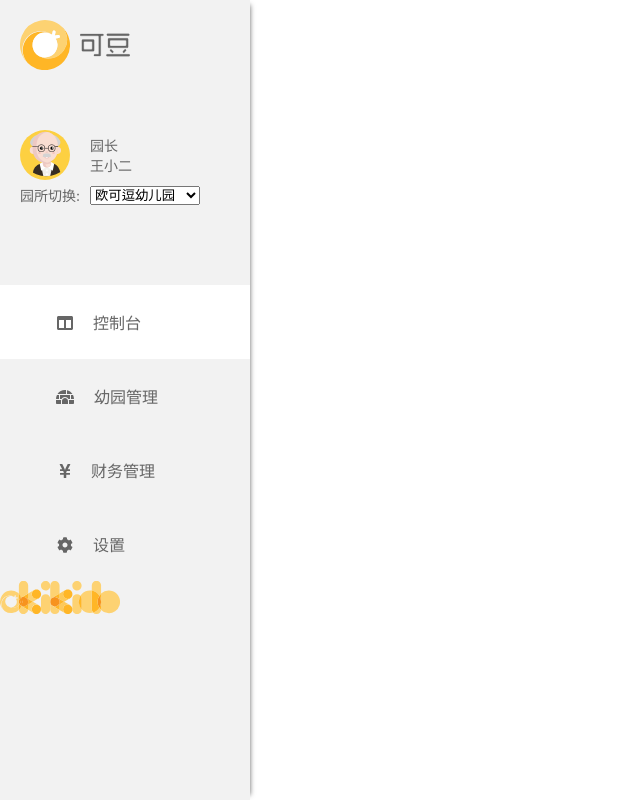
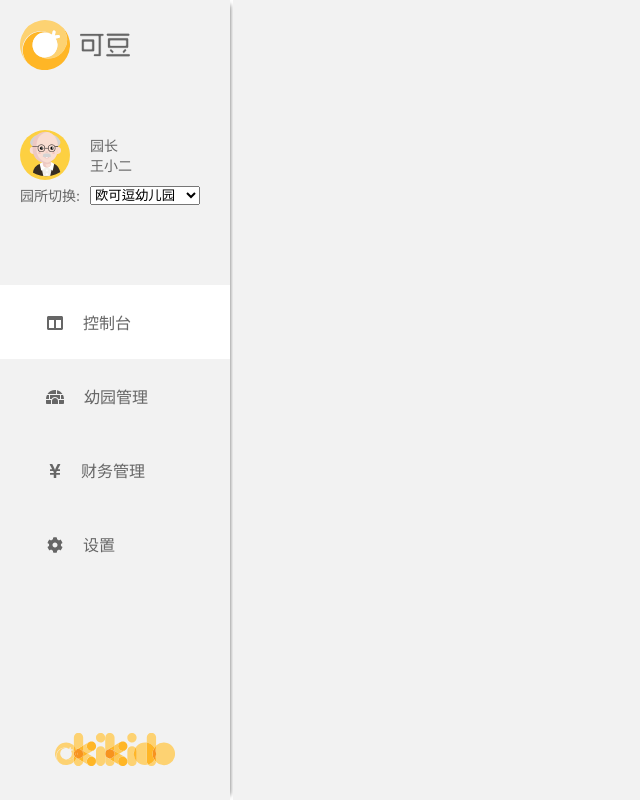
Before and after one commit to mouqinyao/okikiddo-web, a React (Create React App) app: page / in a window 1280 px wide. Shown: the whole page, without its empty margins (0-640 px from the left). Built offline with nearby package versions, Linux system fonts and the light colour scheme.

Commit message:
correct right content style.

```diff
--- a/src/App.scss
+++ b/src/App.scss
@@ -5,10 +5,19 @@
   top: 0;
   left: 0;
   bottom: 0;
-  width: 250px;
+  width: 230px;
   color: #666666;
   background-color: #f2f2f2;
   box-shadow: 5px 0 5px -5px #666666;
+}
+
+.right-content {
+  position: absolute;
+  left: 233px;
+  top: 0;
+  right: 0;
+  bottom: 0;
+  background-color: #f2f2f2;
 }
 
 .header-container {
@@ -83,6 +92,11 @@
 }
 
 .footer {
+  position: absolute;
+  bottom: 30px;
+  left: 50%;
+  transform: translateX(-50%);
+
   .footer-image {
     width: 120px;
   }
```
